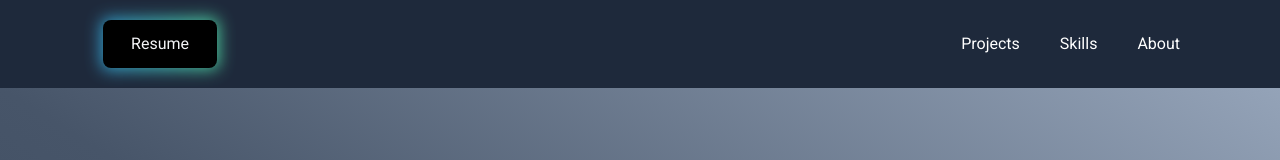
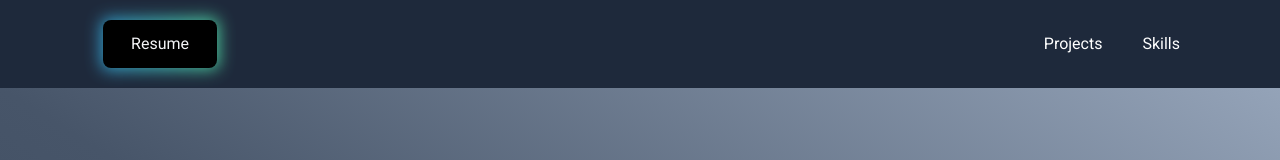
Before and after one commit to Tcaf351/Portfolio-React, a React (Create React App) app in the folder portfolio/: page / in a window 1280 px wide. Shown: the top 160 px of the page. Built offline with nearby package versions, Linux system fonts and the light colour scheme.

Commit message:
Removed about from navigation bar

```diff
--- a/portfolio/src/components/Navbar.jsx
+++ b/portfolio/src/components/Navbar.jsx
@@ -27,7 +27,8 @@ const Navbar = () => {
                         activeClass="active"
                         ><motion.li
                         whileHover={{ scale:1.3 }}
-                        className="px-5 py-1 cursor-pointer hover:underline hover:decoration-cyan-300 hover:text-sky-300">Projects</motion.li></Link>
+                        className="px-5 py-1 cursor-pointer hover:underline hover:decoration-cyan-300 hover:text-sky-300">Projects</motion.li>
+                </Link>
                 <Link to="skills"
                         smooth={true}
                         offset={88}
@@ -35,15 +36,17 @@ const Navbar = () => {
                         activeClass="active"
                         ><motion.li
                         whileHover={{ scale:1.3 }}
-                        className="px-5 py-1 cursor-pointer hover:underline hover:decoration-cyan-300 hover:text-sky-300">Skills</motion.li></Link>
-                <Link to="about"
+                        className="px-5 py-1 cursor-pointer hover:underline hover:decoration-cyan-300 hover:text-sky-300">Skills</motion.li>
+                </Link>
+                {/* <Link to="about"
                         smooth={true}
                         offset={88}
                         activeClass="active"
                         duration={750}
                         ><motion.li
                         whileHover={{ scale:1.3 }}
-                        className="px-5 py-1 cursor-pointer hover:underline hover:decoration-cyan-300 hover:text-sky-300">About</motion.li></Link>
+                        className="px-5 py-1 cursor-pointer hover:underline hover:decoration-cyan-300 hover:text-sky-300">About</motion.li>
+                </Link> */}
             </ul>
         </nav>
      );
```
